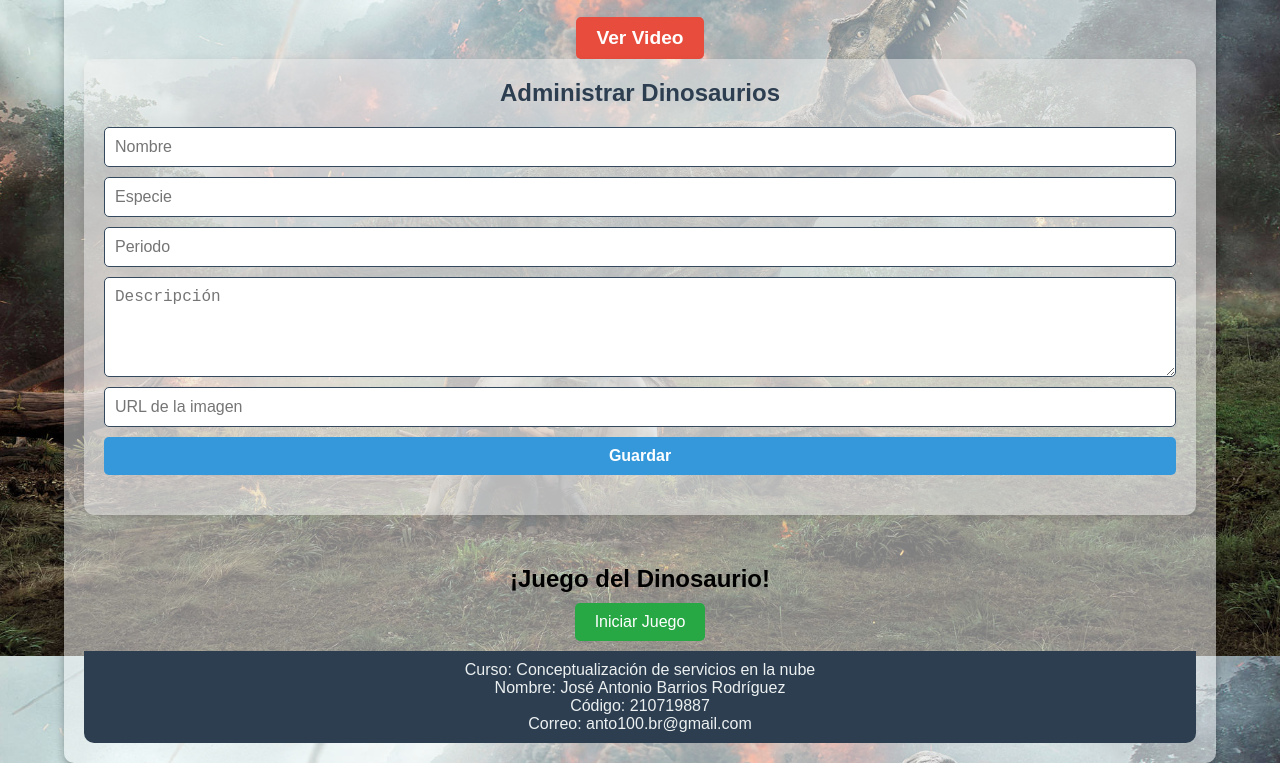
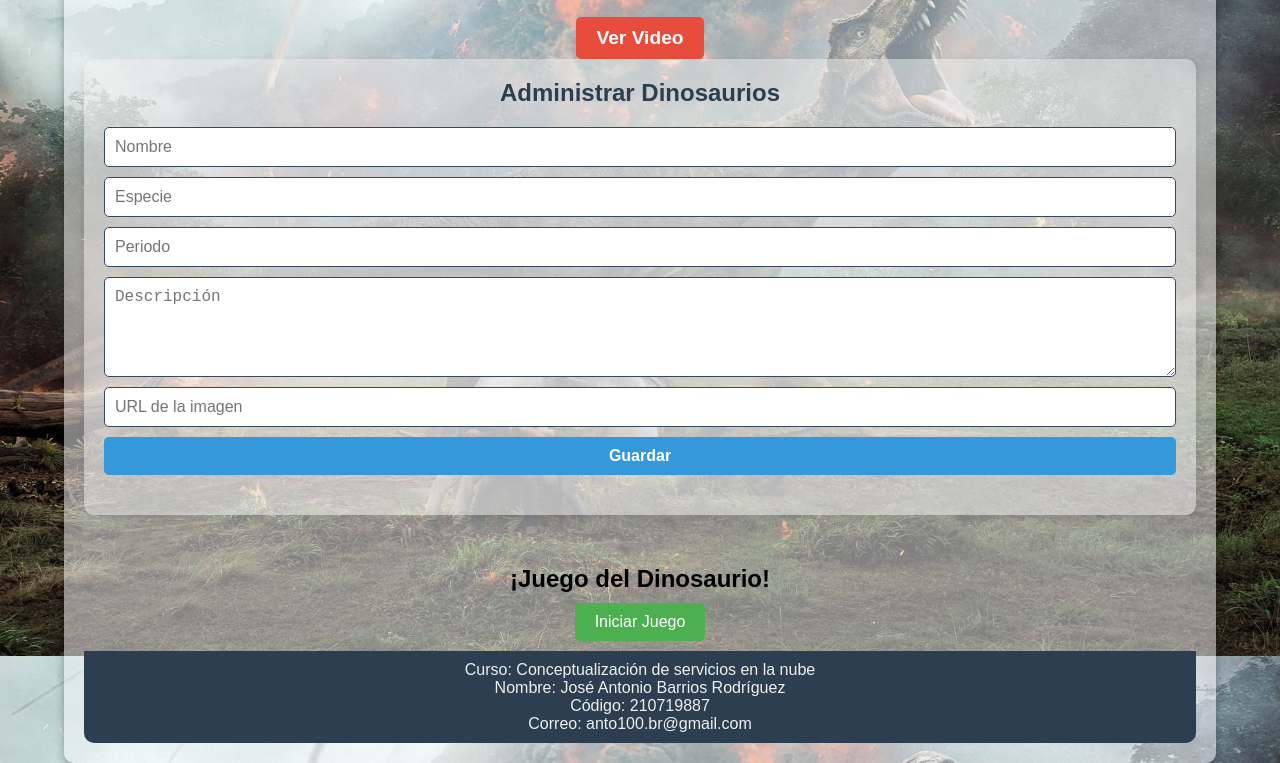
Before and after one commit to Antoluc15/dinoworld2, a plain HTML site: page index.html in a window 1280 px wide. Shown: the part 144-907 px from the top of the page. Drawn offline with Linux system fonts and the light colour scheme; no server answers.

Commit message:
Update styles.css

```diff
--- a/styles.css
+++ b/styles.css
@@ -209,17 +209,18 @@ body {
     margin-right: auto;
 }
 
-#restartGameButton {
-    display: none;  /* Lo mantenemos oculto inicialmente */
-    margin-top: 20px;
+
+#startGameButton, #restartGameButton {
+    display: block;
+    margin: 10px auto;
     padding: 10px 20px;
-    font-size: 18px;
-    background-color: #f44336;
+    background-color: #4CAF50;
     color: white;
     border: none;
+    border-radius: 5px;
     cursor: pointer;
 }
 
-#restartGameButton:hover {
-    background-color: #d32f2f;
+#startGameButton:active, #restartGameButton:active {
+    background-color: #45a049;
 }
```
